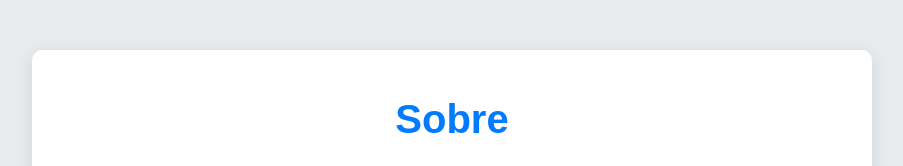
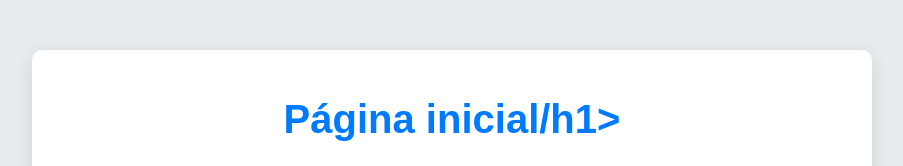
Before and after one commit to cauanzzz/Desenvolvimento-Web, a website: page lab64/public/about.html in a window 1280 px wide. Shown: the top 166 px of the page, without its empty margins (188-1091 px from the left). Drawn offline with Linux system fonts and the light colour scheme.

```diff
--- a/lab64/public/about.html
+++ b/lab64/public/about.html
@@ -8,7 +8,7 @@
 </head>
 <body>
     <div class="container">
-        <h1>Sobre</h1>
+        <h1>Página inicial/h1>
         <p>Bem-vindo à página sobre o meu projeto! Aqui você encontrará informações sobre como o nosso servidor Node.js funciona e as funcionalidades que ele oferece.</p>
         <p>Estou utilizando o Express para gerenciar as rotas de forma eficiente e simples.</p>
     </div>
```
